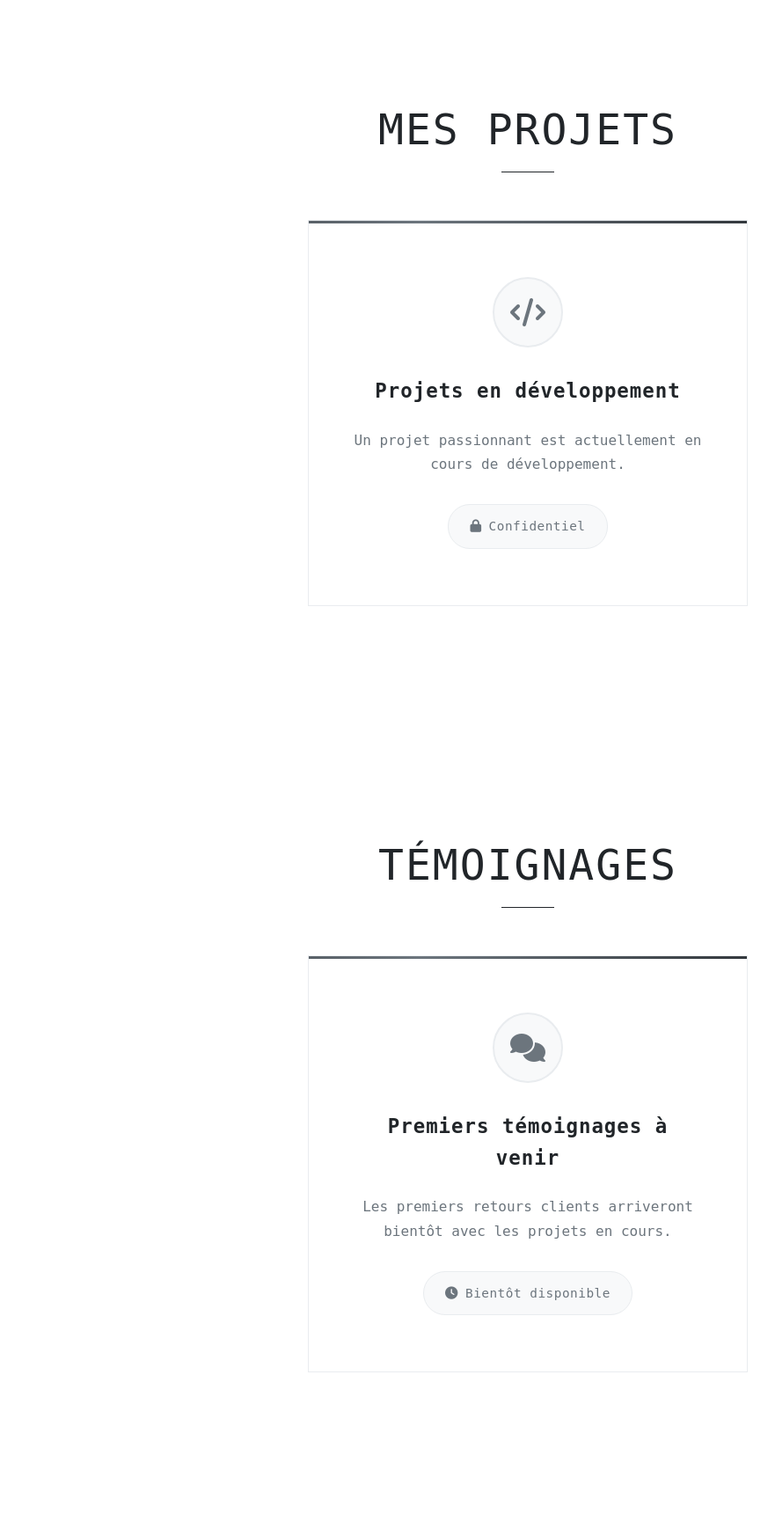
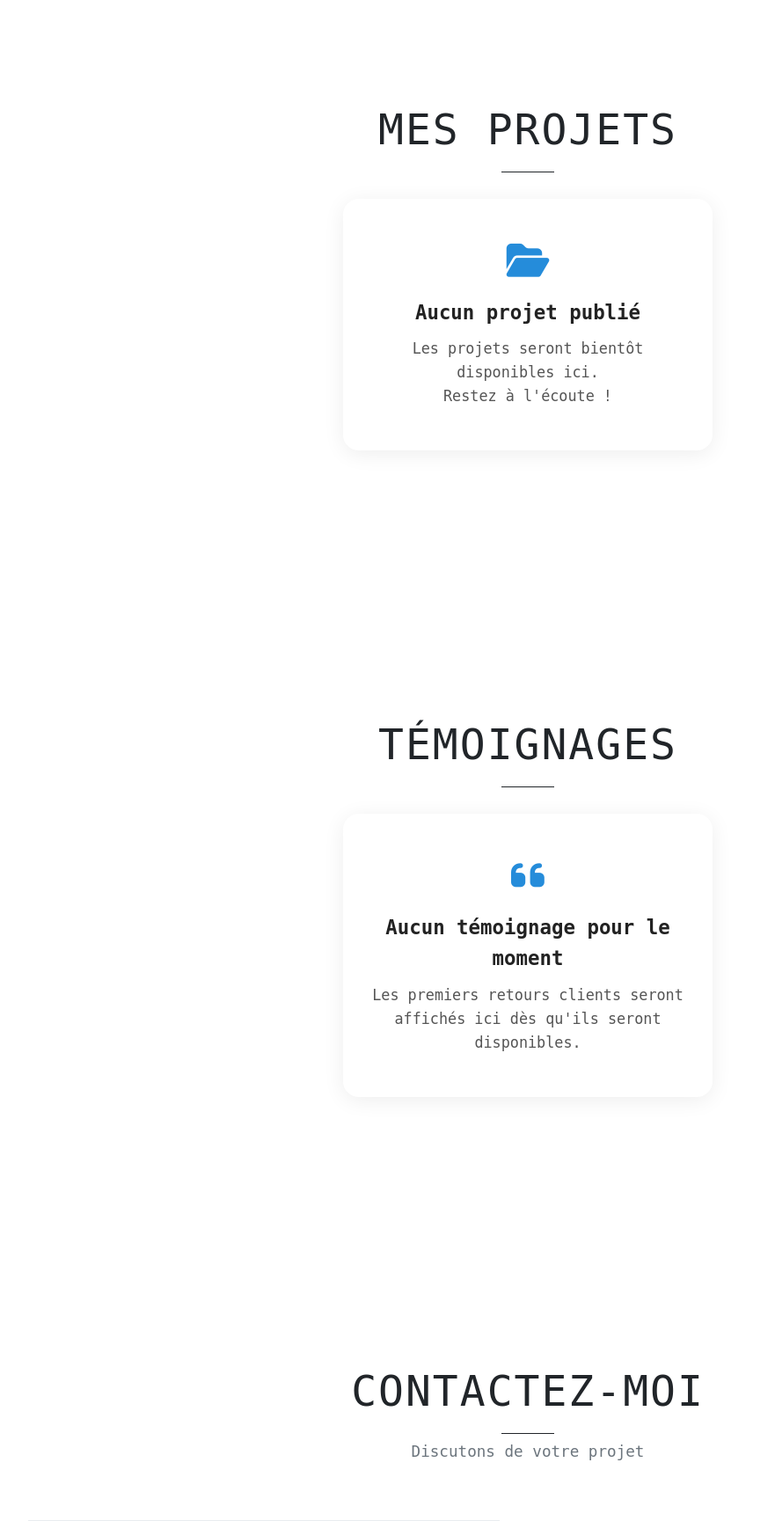
Before and after one commit to EdwynDev/Portfolio, a PHP site: page / in a window 1280 px wide. Shown: the part 3282-5011 px from the top of the page at 88% size, without its empty margins (40-921 px from the left). Run offline with PHP 8.4, Linux system fonts and the light colour scheme; some libraries are stand-ins or nearby versions; some web fonts are replaced.

Commit message:
Update home.php

```diff
--- a/app/Views/home.php
+++ b/app/Views/home.php
@@ -69,31 +69,6 @@ if ($_SERVER['REQUEST_METHOD'] === 'POST' && isset($_POST['name'], $_POST['email
 //         'note' => 5
 //     ]
 // ];
-
-// Données pour le blog (simulées)
-$articles_blog = [
-    [
-        'titre' => 'Les tendances du développement web en 2025',
-        'extrait' => 'Découvrez les technologies et frameworks qui domineront le développement web cette année.',
-        'date' => '2025-01-15',
-        'temps_lecture' => '5 min',
-        'image' => 'https://images.pexels.com/photos/11035380/pexels-photo-11035380.jpeg?auto=compress&cs=tinysrgb&w=400'
-    ],
-    [
-        'titre' => 'Optimisation des performances PHP',
-        'extrait' => 'Techniques avancées pour améliorer les performances de vos applications PHP.',
-        'date' => '2025-01-10',
-        'temps_lecture' => '7 min',
-        'image' => 'https://images.pexels.com/photos/1181671/pexels-photo-1181671.jpeg?auto=compress&cs=tinysrgb&w=400'
-    ],
-    [
-        'titre' => 'JavaScript moderne : ES2024',
-        'extrait' => 'Les nouvelles fonctionnalités JavaScript qui révolutionnent le développement front-end.',
-        'date' => '2025-01-05',
-        'temps_lecture' => '6 min',
-        'image' => 'https://images.pexels.com/photos/11035471/pexels-photo-11035471.jpeg?auto=compress&cs=tinysrgb&w=400'
-    ]
-];
 ?>
 <!DOCTYPE html>
 <html lang="fr">
@@ -455,99 +430,25 @@ $articles_blog = [
     <!-- Section Projets -->
     <section id="projects" class="section">
         <h2 data-aos="fade-up">MES PROJETS</h2>
-
-        <div class="coming-soon-container" data-aos="fade-up" data-aos-delay="200">
-            <div class="coming-soon-content">
-                <div class="coming-soon-icon">
-                    <div class="icon-wrapper">
-                        <i class="fas fa-code"></i>
-                    </div>
-                </div>
-                <h3>Projets en développement</h3>
-                <p>Un projet passionnant est actuellement en cours de développement.</p>
-                <div class="status-badge">
-                    <i class="fas fa-lock"></i>
-                    <span>Confidentiel</span>
-                </div>
+        <div class="empty-section-card" data-aos="zoom-in" style="margin: 40px auto; max-width: 420px; text-align: center; background: #fff; border-radius: 18px; box-shadow: 0 4px 24px rgba(0,0,0,0.07); padding: 48px 32px;">
+            <div style="margin-bottom: 18px;">
+                <i class="fas fa-folder-open" style="font-size: 2.7em; color: #0078d4; opacity: 0.85;"></i>
             </div>
+            <h3 style="margin-bottom: 10px; font-size: 1.4em; color: #222;">Aucun projet publié</h3>
+            <p style="color: #555; font-size: 1.05em;">Les projets seront bientôt disponibles ici.<br>Restez à l'écoute&nbsp;!</p>
         </div>
-
-        <!-- Projets commentés pour plus tard -->
-        <?php /*
-        <div class="projects-grid">
-            <?php foreach ($projets as $index => $projet): ?>
-            <div class="project-card" data-aos="fade-up" data-aos-delay="<?php echo ($index + 1) * 100; ?>">
-                <div class="project-image">
-                    <img src="<?php echo $projet['image']; ?>" alt="<?php echo $projet['titre']; ?>" loading="lazy">
-                    <div class="project-overlay">
-                        <a href="<?php echo $projet['lien']; ?>" class="project-link" aria-label="Voir le projet">
-                            <i class="fas fa-external-link-alt"></i>
-                        </a>
-                    </div>
-                </div>
-                <div class="project-content">
-                    <h3><?php echo $projet['titre']; ?></h3>
-                    <p><?php echo $projet['description']; ?></p>
-                    <div class="project-technologies">
-                        <?php foreach ($projet['technologies'] as $tech): ?>
-                        <span class="tech-tag"><?php echo $tech; ?></span>
-                        <?php endforeach; ?>
-                    </div>
-                </div>
-            </div>
-            <?php endforeach; ?>
-        </div>
-        */ ?>
     </section>
 
     <!-- Section Témoignages -->
     <section id="testimonials" class="section">
         <h2 data-aos="fade-up">TÉMOIGNAGES</h2>
-
-        <div class="coming-soon-container" data-aos="fade-up" data-aos-delay="200">
-            <div class="coming-soon-content">
-                <div class="coming-soon-icon">
-                    <div class="icon-wrapper">
-                        <i class="fas fa-comments"></i>
-                    </div>
-                </div>
-                <h3>Premiers témoignages à venir</h3>
-                <p>Les premiers retours clients arriveront bientôt avec les projets en cours.</p>
-                <div class="status-badge">
-                    <i class="fas fa-clock"></i>
-                    <span>Bientôt disponible</span>
-                </div>
+        <div class="empty-section-card" data-aos="zoom-in" style="margin: 40px auto; max-width: 420px; text-align: center; background: #fff; border-radius: 18px; box-shadow: 0 4px 24px rgba(0,0,0,0.07); padding: 48px 32px;">
+            <div style="margin-bottom: 18px;">
+                <i class="fas fa-quote-left" style="font-size: 2.7em; color: #0078d4; opacity: 0.85;"></i>
             </div>
+            <h3 style="margin-bottom: 10px; font-size: 1.4em; color: #222;">Aucun témoignage pour le moment</h3>
+            <p style="color: #555; font-size: 1.05em;">Les premiers retours clients seront affichés ici dès qu'ils seront disponibles.</p>
         </div>
-
-        <!-- Témoignages commentés pour plus tard -->
-        <?php /*
-        <div class="testimonials-container" data-aos="fade-up" data-aos-delay="400">
-            <div class="swiper testimonials-swiper">
-                <div class="swiper-wrapper">
-                    <?php foreach ($testimonials as $testimonial): ?>
-                    <div class="swiper-slide">
-                        <div class="testimonial-card">
-                            <div class="testimonial-content">
-                                <div class="stars">
-                                    <?php for ($i = 0; $i < $testimonial['note']; $i++): ?>
-                                    <i class="fas fa-star"></i>
-                                    <?php endfor; ?>
-                                </div>
-                                <p>"<?php echo $testimonial['message']; ?>"</p>
-                                <div class="testimonial-author">
-                                    <h4><?php echo $testimonial['nom']; ?></h4>
-                                    <span><?php echo $testimonial['poste']; ?></span>
-                                </div>
-                            </div>
-                        </div>
-                    </div>
-                    <?php endforeach; ?>
-                </div>
-                <div class="swiper-pagination"></div>
-            </div>
-        </div>
-        */ ?>
     </section>
 
     <!-- Section Contact -->
```
